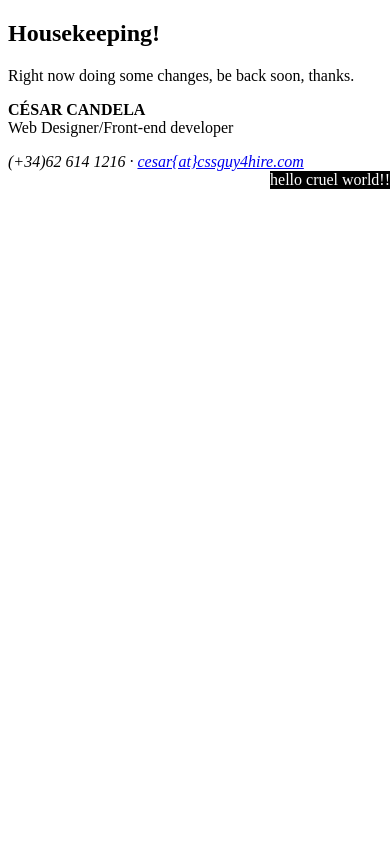
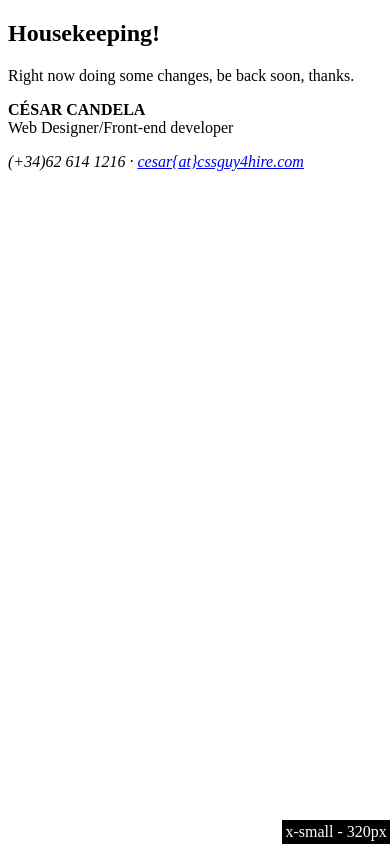
Before and after one commit to wolfitoXtreme/cssguy4hire, a PHP site: page / in a window 390 px wide. Run offline with PHP 8.4, Linux system fonts and the light colour scheme; style sheets or scripts are compiled from the project's sources.

Commit message:
#9 - Added Breakpoint SASS plugin and mediaquery debug mixin

```diff
--- a/app/scss/app.scss
+++ b/app/scss/app.scss
@@ -1,11 +1,47 @@
-body {
-    &:after {
-        content: "hello cruel world!!";
-        display: block;
-        position: absolute;
-        right: 0;
-        bootom: 0;
-        color: #fff;
-        background-color: #000000;
+//
+// variables
+//
+$debug: true;
+
+// breakpoints
+$breakpoints: (
+    x-small: 320px,
+    small: 530px,
+    medium: 700px,
+    large: 1024px
+);
+
+//
+// plugins
+//
+@import "../../node_modules/breakpoint-sass/stylesheets/breakpoint";
+
+//
+// mixins
+//
+
+//mediaQueries info
+@mixin queryInfo($breakpoints:$breakpoints) {
+
+    @if $debug == true {
+        &:after {
+            padding: 0.2rem;
+            right: 0;
+            bottom: 0;
+            color: #fff;
+            display: block;
+            background-color: #000000;
+            position: fixed;
+            z-index: 200;
+            @each $breakpoint in map_keys($breakpoints) {
+                @include breakpoint(map-get($breakpoints, $breakpoint)) {
+                    content: "#{$breakpoint} - #{map-get($breakpoints, $breakpoint)}";
+                }
+            }
+        }
     }
 }
+
+body {
+    @include queryInfo();
+}
--- a/package.json
+++ b/package.json
@@ -29,6 +29,7 @@
     ]
   },
   "devDependencies": {
+    "breakpoint-sass": "^2.7.1",
     "browser-sync": "^2.18.13",
     "browserify": "^14.4.0",
     "browserify-shim": "^3.8.14",
```
